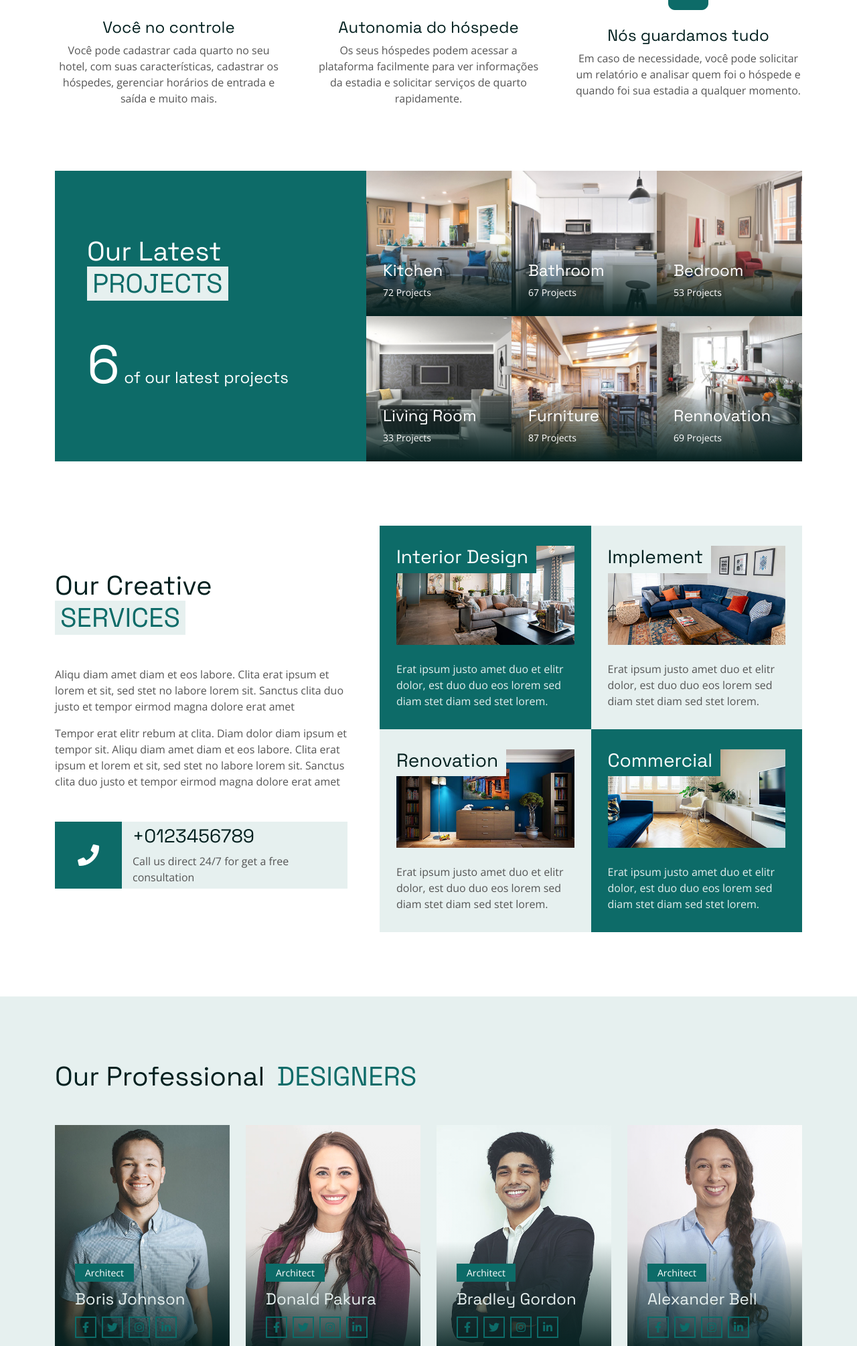
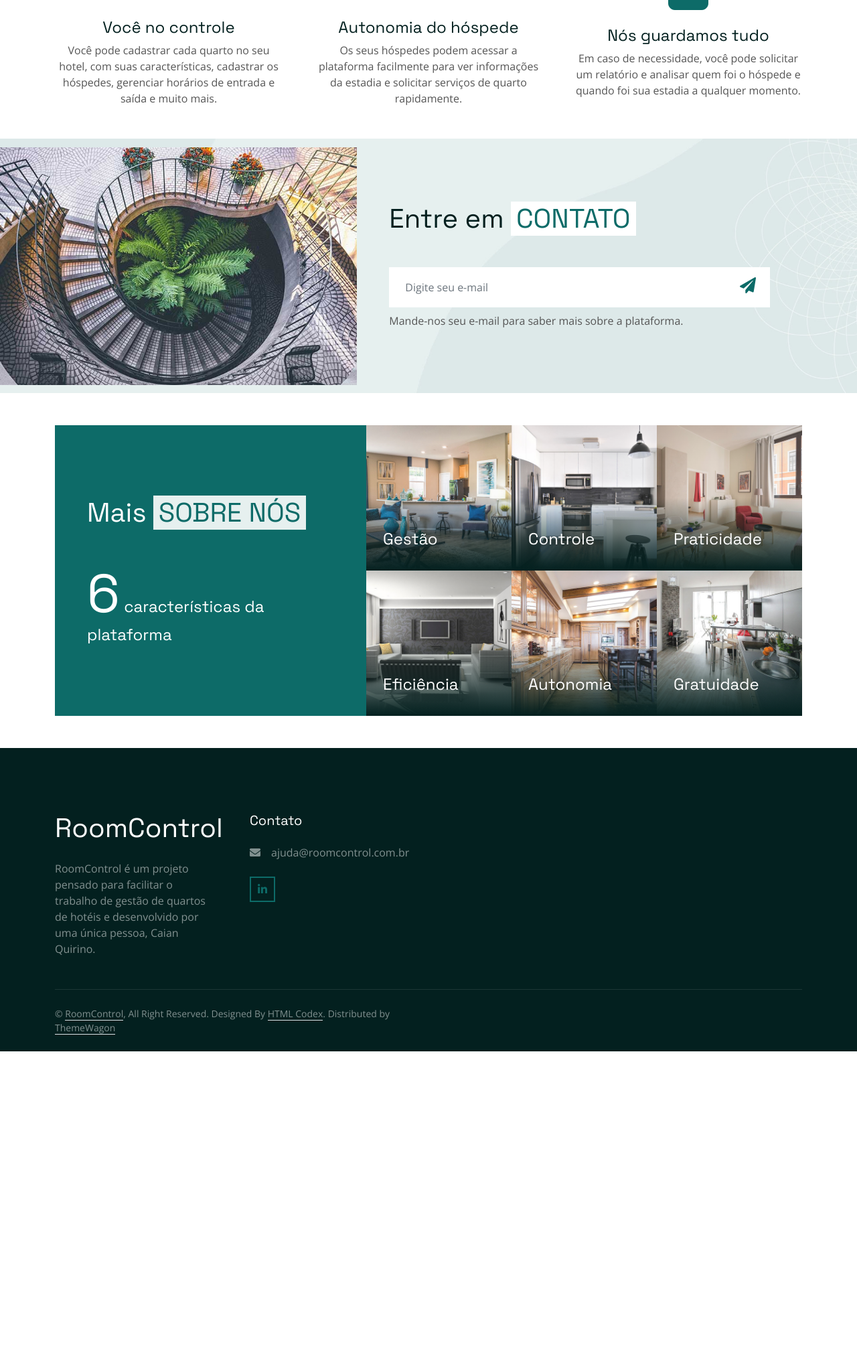
Before and after one commit to CaianMorais/roomcontrol, a FastAPI app: page / in a window 1280 px wide. Shown: the part 1085-3095 px from the top of the page at 67% size. After the commit the page ends 2655 px from the top, so only its background shows below. Run offline with FastAPI, Linux system fonts and the light colour scheme; some libraries are stand-ins or nearby versions.

Commit message:
alterações de layout e configuração do alembic adicionada ao gitignore

```diff
--- a/app/templates/includes/footer.html
+++ b/app/templates/includes/footer.html
@@ -4,31 +4,29 @@
             <div class="row g-5">
                 <div class="col-md-6 col-lg-3 wow fadeIn" data-wow-delay="0.1s">
                     <a href="index.html" class="d-inline-block mb-3">
-                        <h1 class="text-white">iSTUDIO</h1>
+                        <h1 class="text-white">RoomControl</h1>
                     </a>
-                    <p class="mb-0">Tempor erat elitr rebum at clita. Diam dolor diam ipsum et tempor sit. Aliqu diam
-                        amet diam et eos labore. Clita erat ipsum et lorem et sit, sed stet no labore lorem sit. Sanctus
-                        clita duo justo et tempor</p>
+                    <p class="mb-0">RoomControl é um projeto pensado para facilitar o trabalho de gestão de quartos de hotéis e desenvolvido por uma única pessoa, Caian Quirino.</p>
                 </div>
                 <div class="col-md-6 col-lg-3 wow fadeIn" data-wow-delay="0.3s">
-                    <h5 class="text-white mb-4">Get In Touch</h5>
-                    <p><i class="fa fa-map-marker-alt me-3"></i>123 Street, New York, USA</p>
-                    <p><i class="fa fa-phone-alt me-3"></i>+012 345 67890</p>
-                    <p><i class="fa fa-envelope me-3"></i>info@example.com</p>
+                    <h5 class="text-white mb-4">Contato</h5>
+                    <!-- <p><i class="fa fa-map-marker-alt me-3"></i>123 Street, New York, USA</p>
+                    <p><i class="fa fa-phone-alt me-3"></i>+012 345 67890</p> -->
+                    <p><i class="fa fa-envelope me-3"></i>ajuda@roomcontrol.com.br</p>
                     <div class="d-flex pt-2">
-                        <a class="btn btn-outline-primary btn-square border-2 me-2" href="#!"><i
+                        <!-- <a class="btn btn-outline-primary btn-square border-2 me-2" href="#!"><i
                                 class="fab fa-twitter"></i></a>
                         <a class="btn btn-outline-primary btn-square border-2 me-2" href="#!"><i
                                 class="fab fa-facebook-f"></i></a>
                         <a class="btn btn-outline-primary btn-square border-2 me-2" href="#!"><i
                                 class="fab fa-youtube"></i></a>
                         <a class="btn btn-outline-primary btn-square border-2 me-2" href="#!"><i
-                                class="fab fa-instagram"></i></a>
-                        <a class="btn btn-outline-primary btn-square border-2 me-2" href="#!"><i
+                                class="fab fa-instagram"></i></a> -->
+                        <a class="btn btn-outline-primary btn-square border-2 me-2" href="https://www.linkedin.com/in/caian-quirino-577102245/"><i
                                 class="fab fa-linkedin-in"></i></a>
                     </div>
                 </div>
-                <div class="col-md-6 col-lg-3 wow fadeIn" data-wow-delay="0.5s">
+                <!-- <div class="col-md-6 col-lg-3 wow fadeIn" data-wow-delay="0.5s">
                     <h5 class="text-white mb-4">Popular Link</h5>
                     <a class="btn btn-link" href="#!">About Us</a>
                     <a class="btn btn-link" href="#!">Contact Us</a>
@@ -43,14 +41,14 @@
                     <a class="btn btn-link" href="#!">Renovation</a>
                     <a class="btn btn-link" href="#!">Implement</a>
                     <a class="btn btn-link" href="#!">Landscape Design</a>
-                </div>
+                </div> -->
             </div>
         </div>
         <div class="container wow fadeIn" data-wow-delay="0.1s">
             <div class="copyright">
                 <div class="row">
                     <div class="col-md-6 text-center text-md-start mb-3 mb-md-0">
-                        &copy; <a class="border-bottom" href="#!">Your Site Name</a>, All Right Reserved.
+                        &copy; <a class="border-bottom" href="#!">RoomControl</a>, All Right Reserved.
 
                         <!--/*** This template is free as long as you keep the below author’s credit link/attribution link/backlink. ***/-->
                         <!--/*** If you'd like to use the template without the below author’s credit link/attribution link/backlink, ***/-->
@@ -58,14 +56,14 @@
                         Designed By <a class="border-bottom" href="https://htmlcodex.com">HTML Codex</a>. Distributed by
                         <a class="border-bottom" href="https://themewagon.com" target="_blank">ThemeWagon</a>
                     </div>
-                    <div class="col-md-6 text-center text-md-end">
+                    <!-- <div class="col-md-6 text-center text-md-end">
                         <div class="footer-menu">
                             <a href="#!">Home</a>
                             <a href="#!">Cookies</a>
                             <a href="#!">Help</a>
                             <a href="#!">FAQs</a>
                         </div>
-                    </div>
+                    </div> -->
                 </div>
             </div>
         </div>
--- a/app/templates/includes/navbar.html
+++ b/app/templates/includes/navbar.html
@@ -27,8 +27,8 @@
                     <div class="nav-item dropdown">
                         <a href="#!" class="nav-link dropdown-toggle" data-bs-toggle="dropdown">Plataforma</a>
                         <div class="dropdown-menu bg-light mt-2">
-                            <a href="/auth/login" class="dropdown-item">Página do assinante</a>
-                            <a href="team.html" class="dropdown-item">Planos</a>
+                            <a href="/auth/login" class="dropdown-item">Sou hotel</a>
+                            <a href="team.html" class="dropdown-item">Sou hóspede</a>
                         </div>
                     </div>
                     <a href="contact.html" class="nav-item nav-link">Fale conosco</a>
--- a/app/templates/index.html
+++ b/app/templates/index.html
@@ -165,16 +165,41 @@
     </div>
     <!-- Feature End -->
 
+    <!-- Newsletter Start -->
+    <div class="container-fluid bg-primary newsletter p-0">
+        <div class="container p-0">
+            <div class="row g-0 align-items-center">
+                <div class="col-md-5 ps-lg-0 text-start wow fadeIn" data-wow-delay="0.2s">
+                    <img class="img-fluid w-100" src="/static/img/newsletter.jpg" alt="">
+                </div>
+                <div class="col-md-7 py-5 newsletter-text wow fadeIn" data-wow-delay="0.5s">
+                    <div class="p-5">
+                        <h1 class="mb-5">Entre em <span
+                                class="text-uppercase text-primary bg-white px-2">Contato</span></h1>
+                        <div class="position-relative w-100 mb-2">
+                            <input class="form-control border-0 w-100 ps-4 pe-5" type="text"
+                                placeholder="Digite seu e-mail" style="height: 60px;">
+                            <button type="button" class="btn shadow-none position-absolute top-0 end-0 mt-2 me-2"><i
+                                    class="fa fa-paper-plane text-primary fs-4"></i></button>
+                        </div>
+                        <p class="mb-0">Mande-nos seu e-mail para saber mais sobre a plataforma.</p>
+                    </div>
+                </div>
+            </div>
+        </div>
+    </div>
+    <!-- Newsletter End -->
+
 
     <!-- Project Start -->
-    <div class="container-fluid mt-5">
+    <div class="mb-5 container-fluid mt-5">
         <div class="container mt-5">
             <div class="row g-0">
                 <div class="col-lg-5 wow fadeIn" data-wow-delay="0.1s">
                     <div class="d-flex flex-column justify-content-center bg-primary h-100 p-5">
-                        <h1 class="text-white mb-5">Our Latest <span
-                                class="text-uppercase text-primary bg-light px-2">Projects</span></h1>
-                        <h4 class="text-white mb-0"><span class="display-1">6</span> of our latest projects</h4>
+                        <h1 class="text-white mb-5">Mais <span
+                                class="text-uppercase text-primary bg-light px-2">sobre nós</span></h1>
+                        <h4 class="text-white mb-0"><span class="display-1">6</span> características da plataforma</h4>
                     </div>
                 </div>
                 <div class="col-lg-7">
@@ -183,8 +208,7 @@
                             <div class="project-item position-relative overflow-hidden">
                                 <img class="img-fluid w-100" src="/static/img/project-1.jpg" alt="">
                                 <a class="project-overlay text-decoration-none" href="#!">
-                                    <h4 class="text-white">Kitchen</h4>
-                                    <small class="text-white">72 Projects</small>
+                                    <h4 class="text-white">Gestão</h4>
                                 </a>
                             </div>
                         </div>
@@ -192,8 +216,7 @@
                             <div class="project-item position-relative overflow-hidden">
                                 <img class="img-fluid w-100" src="/static/img/project-2.jpg" alt="">
                                 <a class="project-overlay text-decoration-none" href="#!">
-                                    <h4 class="text-white">Bathroom</h4>
-                                    <small class="text-white">67 Projects</small>
+                                    <h4 class="text-white">Controle</h4>
                                 </a>
                             </div>
                         </div>
@@ -201,8 +224,7 @@
                             <div class="project-item position-relative overflow-hidden">
                                 <img class="img-fluid w-100" src="/static/img/project-3.jpg" alt="">
                                 <a class="project-overlay text-decoration-none" href="#!">
-                                    <h4 class="text-white">Bedroom</h4>
-                                    <small class="text-white">53 Projects</small>
+                                    <h4 class="text-white">Praticidade</h4>
                                 </a>
                             </div>
                         </div>
@@ -210,8 +232,7 @@
                             <div class="project-item position-relative overflow-hidden">
                                 <img class="img-fluid w-100" src="/static/img/project-4.jpg" alt="">
                                 <a class="project-overlay text-decoration-none" href="#!">
-                                    <h4 class="text-white">Living Room</h4>
-                                    <small class="text-white">33 Projects</small>
+                                    <h4 class="text-white">Eficiência</h4>
                                 </a>
                             </div>
                         </div>
@@ -219,8 +240,7 @@
                             <div class="project-item position-relative overflow-hidden">
                                 <img class="img-fluid w-100" src="/static/img/project-5.jpg" alt="">
                                 <a class="project-overlay text-decoration-none" href="#!">
-                                    <h4 class="text-white">Furniture</h4>
-                                    <small class="text-white">87 Projects</small>
+                                    <h4 class="text-white">Autonomia</h4>
                                 </a>
                             </div>
                         </div>
@@ -228,8 +248,7 @@
                             <div class="project-item position-relative overflow-hidden">
                                 <img class="img-fluid w-100" src="/static/img/project-6.jpg" alt="">
                                 <a class="project-overlay text-decoration-none" href="#!">
-                                    <h4 class="text-white">Rennovation</h4>
-                                    <small class="text-white">69 Projects</small>
+                                    <h4 class="text-white">Gratuidade</h4>
                                 </a>
                             </div>
                         </div>
@@ -242,7 +261,7 @@
 
 
     <!-- Service Start -->
-    <div class="container-fluid py-5">
+    <!-- <div class="container-fluid py-5">
         <div class="container py-5">
             <div class="row g-5 align-items-center">
                 <div class="col-lg-5 wow fadeIn" data-wow-delay="0.1s">
@@ -310,12 +329,12 @@
                 </div>
             </div>
         </div>
-    </div>
+    </div> -->
     <!-- Service End -->
 
 
     <!-- Team Start -->
-    <div class="container-fluid bg-light py-5">
+    <!-- <div class="container-fluid bg-light py-5">
         <div class="container py-5">
             <h1 class="mb-5">Our Professional <span class="text-uppercase text-primary bg-light px-2">Designers</span>
             </h1>
@@ -414,12 +433,12 @@
                 </div>
             </div>
         </div>
-    </div>
+    </div> -->
     <!-- Team End -->
 
 
     <!-- Testimonial Start -->
-    <div class="container-xxl py-5">
+    <!-- <div class="container-xxl py-5">
         <div class="container py-5">
             <div class="row justify-content-center">
                 <div class="col-md-12 col-lg-9">
@@ -485,34 +504,8 @@
                 </div>
             </div>
         </div>
-    </div>
+    </div> -->
     <!-- Testimonial End -->
-
-
-    <!-- Newsletter Start -->
-    <div class="container-fluid bg-primary newsletter p-0">
-        <div class="container p-0">
-            <div class="row g-0 align-items-center">
-                <div class="col-md-5 ps-lg-0 text-start wow fadeIn" data-wow-delay="0.2s">
-                    <img class="img-fluid w-100" src="/static/img/newsletter.jpg" alt="">
-                </div>
-                <div class="col-md-7 py-5 newsletter-text wow fadeIn" data-wow-delay="0.5s">
-                    <div class="p-5">
-                        <h1 class="mb-5">Subscribe the <span
-                                class="text-uppercase text-primary bg-white px-2">Newsletter</span></h1>
-                        <div class="position-relative w-100 mb-2">
-                            <input class="form-control border-0 w-100 ps-4 pe-5" type="text"
-                                placeholder="Enter Your Email" style="height: 60px;">
-                            <button type="button" class="btn shadow-none position-absolute top-0 end-0 mt-2 me-2"><i
-                                    class="fa fa-paper-plane text-primary fs-4"></i></button>
-                        </div>
-                        <p class="mb-0">Diam sed sed dolor stet amet eirmod</p>
-                    </div>
-                </div>
-            </div>
-        </div>
-    </div>
-    <!-- Newsletter End -->
 
     <!-- Include Footer Start -->
     {% include "includes/footer.html" %}
```
Also changed, not shown: 1 other file.
